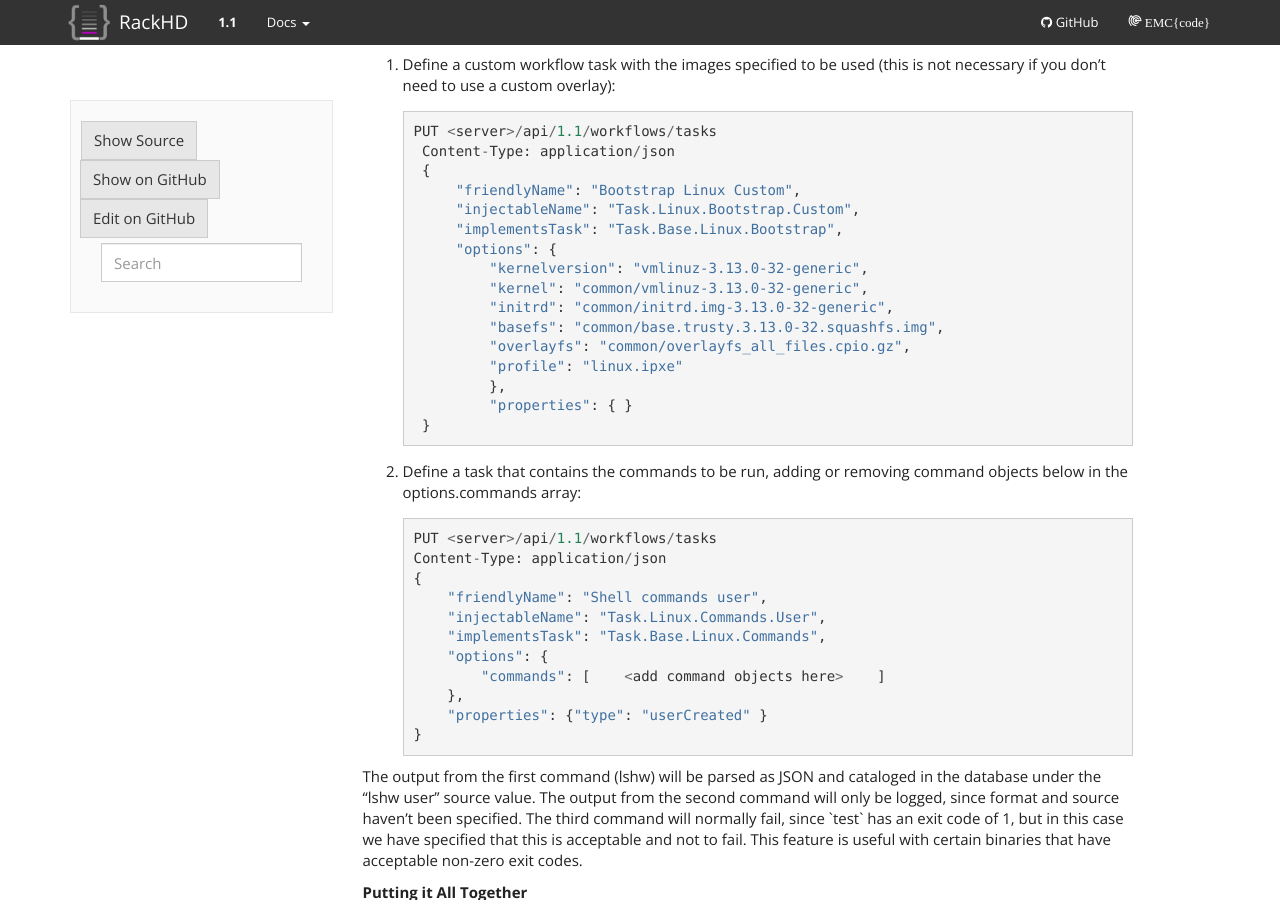
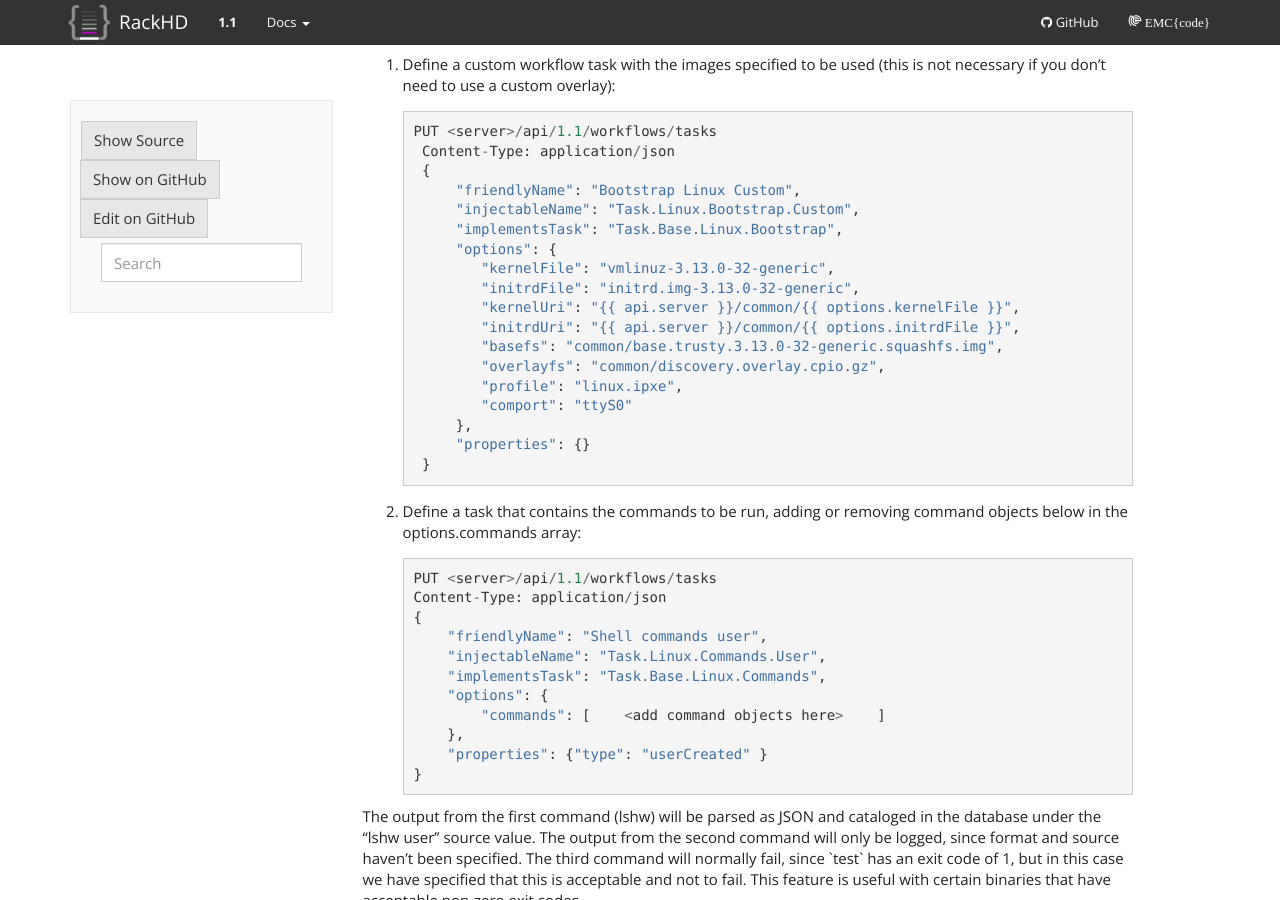
Before and after one commit to RackHD/docs, a Sphinx documentation site: the page built from docs/rackhd/examples/create-linux-commands-graph.rst, in a window 1280 px wide and 900 px high, scrolled down 3353 px. Built offline with Sphinx 7.4.7, drawn with Linux system fonts in a browser that asks for light colours.

Commit message:
Update example bootstrap custom task definition

```diff
--- a/docs/rackhd/examples/create-linux-commands-graph.rst
+++ b/docs/rackhd/examples/create-linux-commands-graph.rst
@@ -227,7 +227,6 @@ To create a basic workflow that runs user-specified shell commands with specifie
 
 1. Define a custom workflow task with the images specified to be used (this is not necessary if you don't need to use a custom overlay)::
 
-
        PUT <server>/api/1.1/workflows/tasks
         Content-Type: application/json
         {
@@ -235,14 +234,16 @@ To create a basic workflow that runs user-specified shell commands with specifie
             "injectableName": "Task.Linux.Bootstrap.Custom",
             "implementsTask": "Task.Base.Linux.Bootstrap",
             "options": {
-                "kernelversion": "vmlinuz-3.13.0-32-generic",
-                "kernel": "common/vmlinuz-3.13.0-32-generic",
-                "initrd": "common/initrd.img-3.13.0-32-generic",
-                "basefs": "common/base.trusty.3.13.0-32.squashfs.img",
-                "overlayfs": "common/overlayfs_all_files.cpio.gz",
-                "profile": "linux.ipxe"
-                },
-                "properties": { }
+               "kernelFile": "vmlinuz-3.13.0-32-generic",
+               "initrdFile": "initrd.img-3.13.0-32-generic",
+               "kernelUri": "{{ api.server }}/common/{{ options.kernelFile }}",
+               "initrdUri": "{{ api.server }}/common/{{ options.initrdFile }}",
+               "basefs": "common/base.trusty.3.13.0-32-generic.squashfs.img",
+               "overlayfs": "common/discovery.overlay.cpio.gz",
+               "profile": "linux.ipxe",
+               "comport": "ttyS0"
+            },
+            "properties": {}
         }
 
 2. Define a task that contains the commands to be run, adding or removing command objects below in the options.commands array::
```
